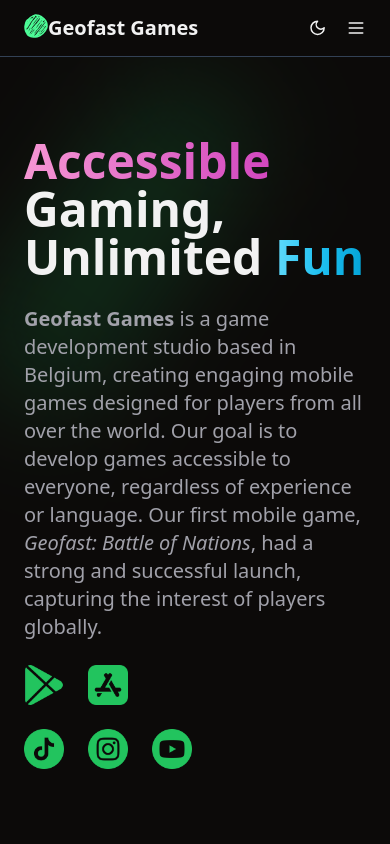
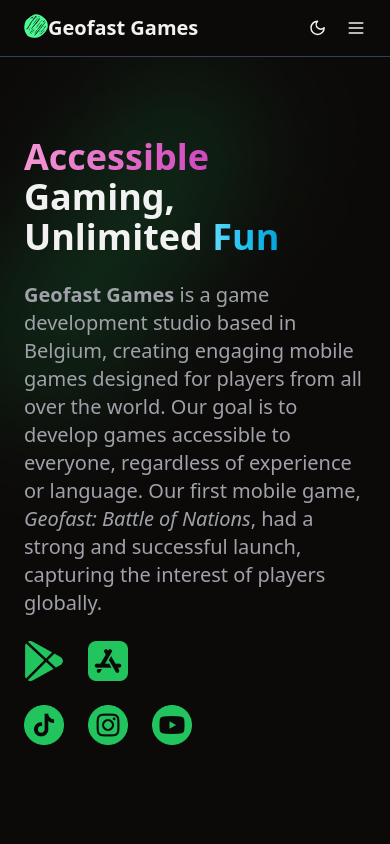
Before and after one commit to utkarshtrivedimdz/geofast-landing-page, a React (Vite) app: page / in a window 390 px wide. Shown: the top 844 px of the page. Built offline with nearby package versions, Linux system fonts and the light colour scheme.

Commit message:
Update Hero.tsx

```diff
--- a/src/components/Hero.tsx
+++ b/src/components/Hero.tsx
@@ -9,7 +9,7 @@ export const Hero = () => {
   return (
     <section className="container grid lg:grid-cols-2 place-items-center py-20 md:py-32 gap-10">
       <div className="text-start space-y-6">
-        <main className="text-5xl md:text-6xl font-bold">
+        <main className="text-4xl sm:text-5xl md:text-6xl lg:text-6xl font-bold">
           <h1 className="inline">
             <span className="inline bg-gradient-to-r from-[#F596D3]  to-[#D247BF] text-transparent bg-clip-text">
               Accessible
```
